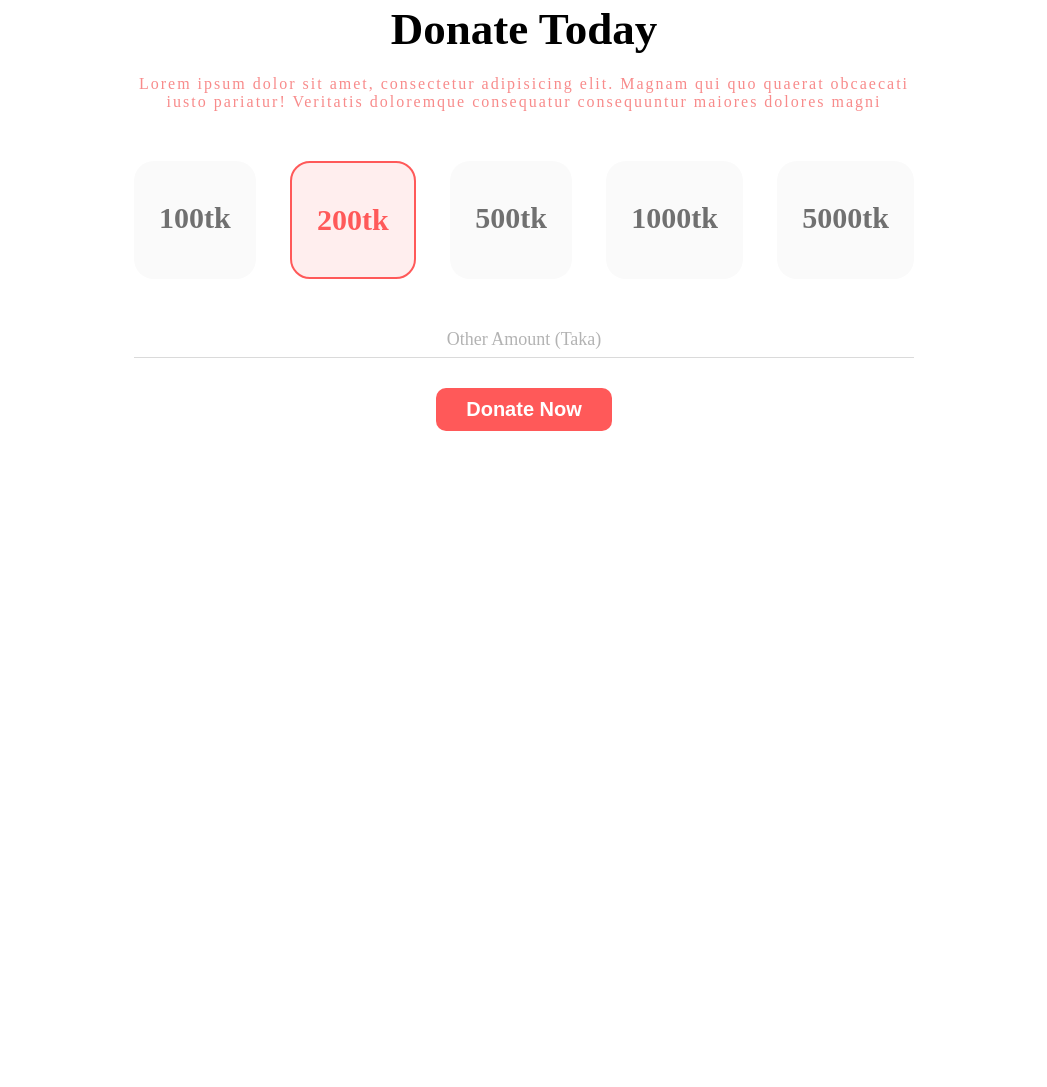
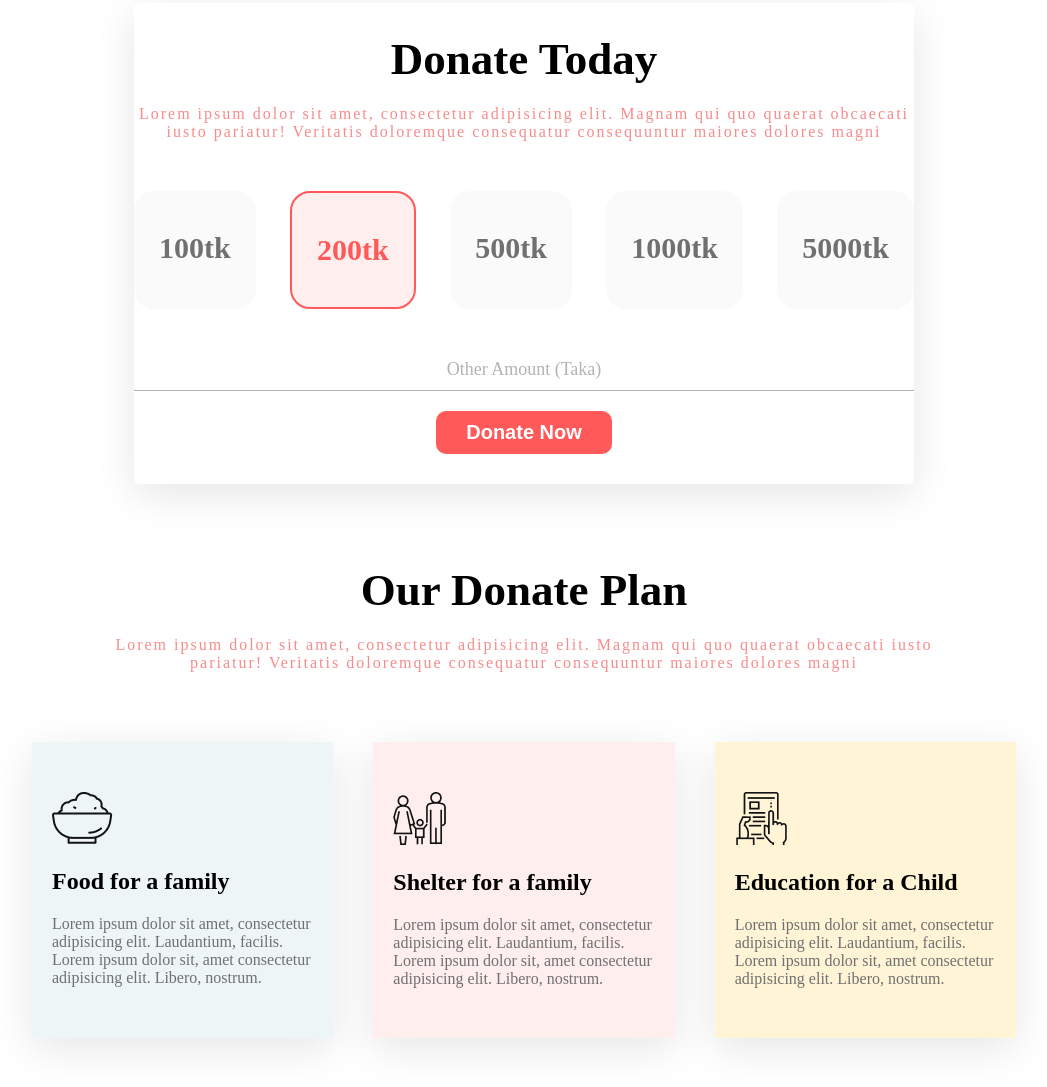
Before and after one commit to sojib-kawsar-nirob/donate-site, a plain HTML site: page index.html in a window 1280 px wide. Shown: the part 597-1684 px from the top of the page, without its empty margins (116-1163 px from the left). Before the commit the page ends 1128 px from the top, so only its background shows below. Drawn offline with Linux system fonts and the light colour scheme.

Commit message:
donate plan

```diff
--- a/index.html
+++ b/index.html
@@ -37,5 +37,28 @@
         </div>
     </section>
     <!-- Donate Plan -->
+    <section class="donate-plan">
+        <div class="plan-details">
+            <h2>Our Donate Plan</h2>
+            <p>Lorem ipsum dolor sit amet, consectetur adipisicing elit. Magnam qui quo quaerat obcaecati iusto pariatur! Veritatis doloremque consequatur consequuntur maiores dolores magni</p>
+        </div>
+     <div class="card">
+        <div class="box-1 box">
+            <img src="img/food.png" alt="">
+            <h4>Food for a family</h4>
+            <p>Lorem ipsum dolor sit amet, consectetur adipisicing elit. Laudantium, facilis. Lorem ipsum dolor sit, amet consectetur adipisicing elit. Libero, nostrum.</p>
+        </div>
+        <div class="box-2 box">
+            <img src="img/shelter.png" alt="">
+            <h4>Shelter for a family</h4>
+            <p>Lorem ipsum dolor sit amet, consectetur adipisicing elit. Laudantium, facilis. Lorem ipsum dolor sit, amet consectetur adipisicing elit. Libero, nostrum.</p>
+        </div>
+        <div class="box-3 box">
+            <img src="img/Frame-1.png" alt="">
+            <h4>Education for a Child</h4>
+            <p>Lorem ipsum dolor sit amet, consectetur adipisicing elit. Laudantium, facilis. Lorem ipsum dolor sit, amet consectetur adipisicing elit. Libero, nostrum.</p>
+        </div>
+     </div>
+    </section>
 </body>
 </html>
--- a/style.css
+++ b/style.css
@@ -42,7 +42,9 @@
     color: #FF5959;
 }
 .donate{
-    margin: 100px 250px;
+    margin: 100px 250px 50px 250px;
+    box-shadow: 0px 10px 40px rgba(0, 0, 0, 0.1);
+    border-radius: 5px;
 }
 .donate-head{
     text-align: center;
@@ -50,6 +52,7 @@
 .donate-head h2{
     font-size: 45px;
     padding-bottom: 20px;
+    padding-top: 30px;
 }
 .donate-head p{
     color: #f88b8b;
@@ -79,12 +82,62 @@
     color: #B3B3B3;
     text-align: center;
     font-weight: 400;
-    padding-bottom: 7px;
-    border-bottom: 1px solid #DADADA;
+    padding-bottom: 10px;
+   border-bottom: 1px solid #B3B3B3;
+
 }
 .more{
     text-align: center;
 }
 .more .btn{
-    margin-top: 30px;
+    margin-top: 20px;
+    margin-bottom: 30px;
 }
+.donate-plan{
+    text-align: center;
+    margin: 20px 10%;
+}
+.plan-details h2{
+    font-size: 45px;
+    padding-bottom: 20px;
+    padding-top: 30px;
+}
+.plan-details p{
+    color: #f88b8b;
+    letter-spacing: 2px;
+   padding: 0 100px;
+    text-align: center;
+}
+.card{
+    display: flex;
+    margin: 50px 0;
+}
+.box h4{
+    padding: 20px 0;
+    font-size: 24px;
+}
+.box p{
+    color:  #707070;
+}
+.box-1{
+    background-color: rgba(79, 157, 166, 0.1);
+    margin: 20px;
+    padding: 50px 20px;
+    text-align: left;
+    box-shadow: 0px 10px 40px rgba(0, 0, 0, 0.1);
+}
+
+.box-2{
+    background-color: rgba(255, 89, 89, 0.1);
+    margin: 20px;
+    padding: 50px 20px;
+    text-align: left;
+    box-shadow: 0px 10px 40px rgba(0, 0, 0, 0.1);
+}
+.box-3{
+    background-color: #FFF4D6;
+    margin: 20px;
+    padding: 50px 20px;
+    text-align: left;
+    box-shadow: 0px 10px 40px rgba(0, 0, 0, 0.1);
+}
```
